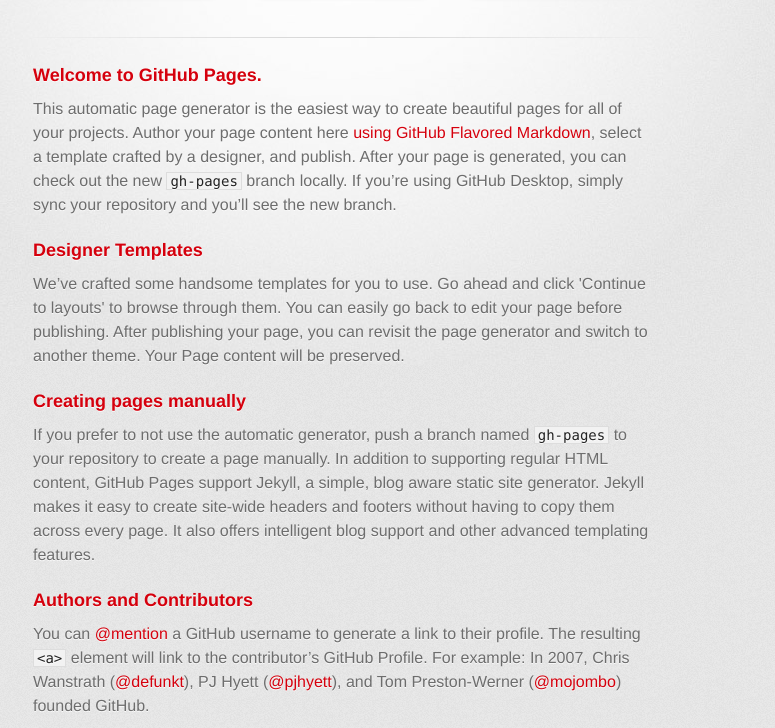
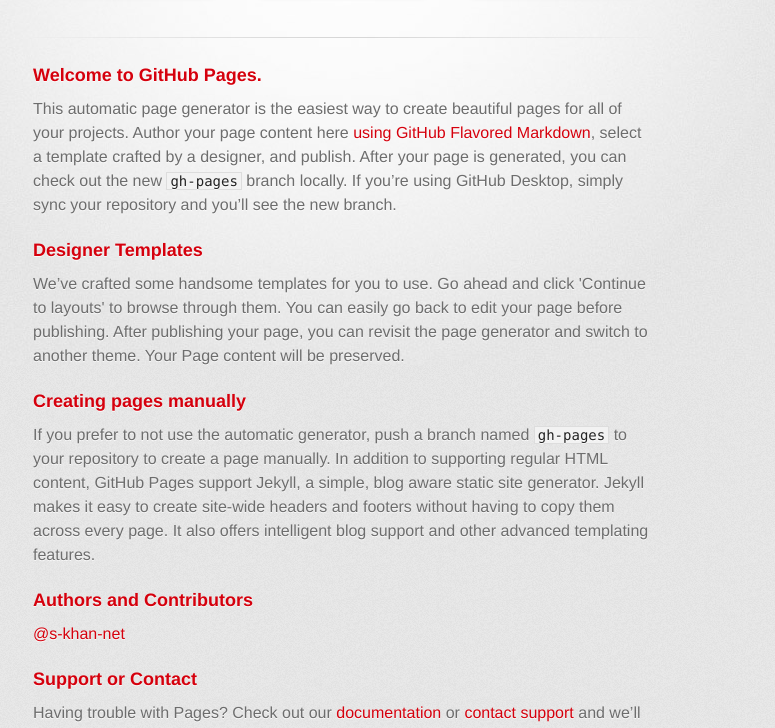
Before and after one commit to s-khan-net/poller, a plain HTML site: page index.html in a window 1280 px wide. Shown: the part 209-937 px from the top of the page, without its empty margins (297-1072 px from the left). Drawn offline with Linux system fonts and the light colour scheme; a web font is replaced by a local one.

Commit message:
Update index.html

```diff
--- a/index.html
+++ b/index.html
@@ -49,7 +49,7 @@
 <h3>
 <a id="authors-and-contributors" class="anchor" href="#authors-and-contributors" aria-hidden="true"><span class="octicon octicon-link"></span></a>Authors and Contributors</h3>
 
-<p>You can <a href="https://github.com/blog/821" class="user-mention">@mention</a> a GitHub username to generate a link to their profile. The resulting <code>&lt;a&gt;</code> element will link to the contributor’s GitHub Profile. For example: In 2007, Chris Wanstrath (<a href="https://github.com/defunkt" class="user-mention">@defunkt</a>), PJ Hyett (<a href="https://github.com/pjhyett" class="user-mention">@pjhyett</a>), and Tom Preston-Werner (<a href="https://github.com/mojombo" class="user-mention">@mojombo</a>) founded GitHub.</p>
+<p><a href="https://github.com/s-khan-net" class="user-mention">@s-khan-net</a> </p>
 
 <h3>
 <a id="support-or-contact" class="anchor" href="#support-or-contact" aria-hidden="true"><span class="octicon octicon-link"></span></a>Support or Contact</h3>
```
